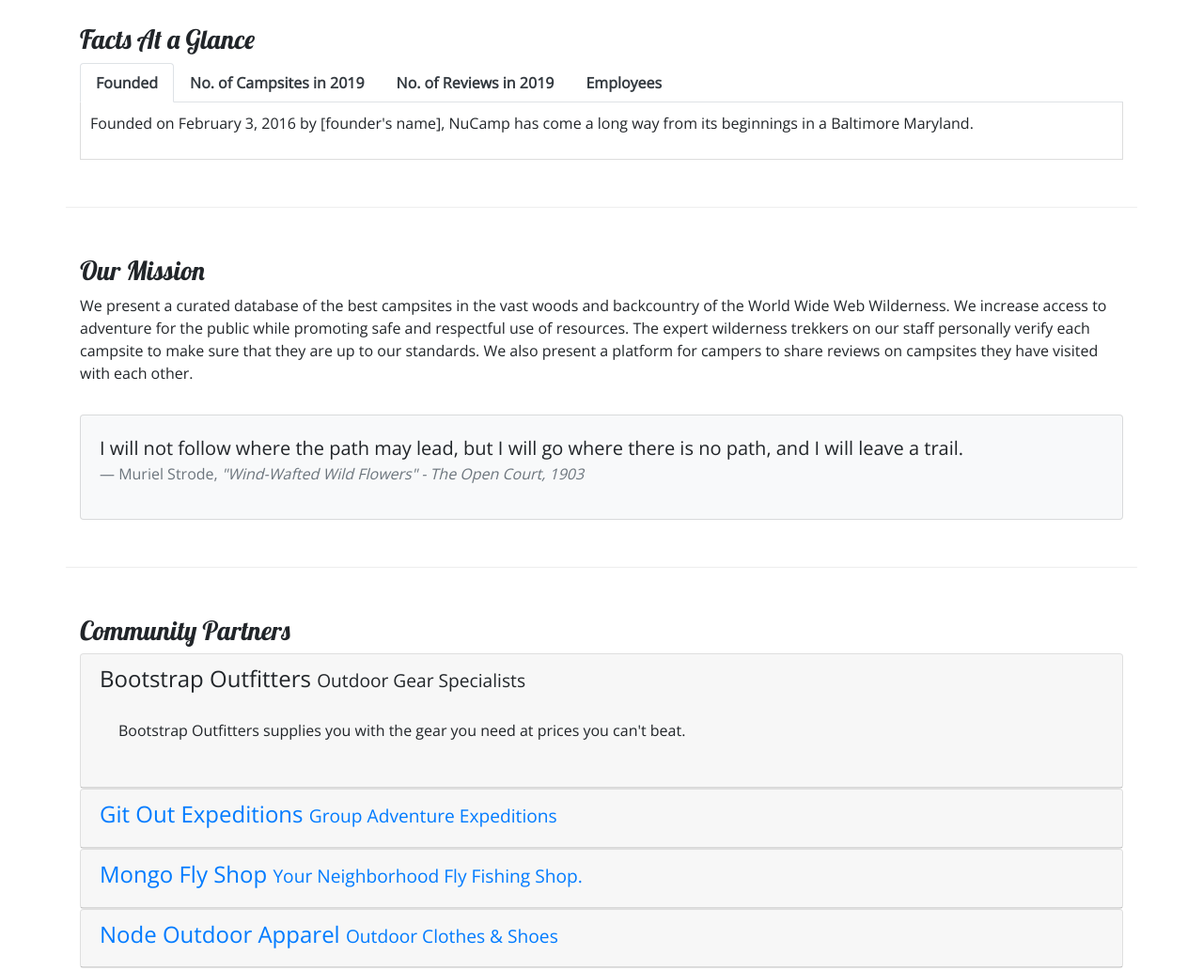
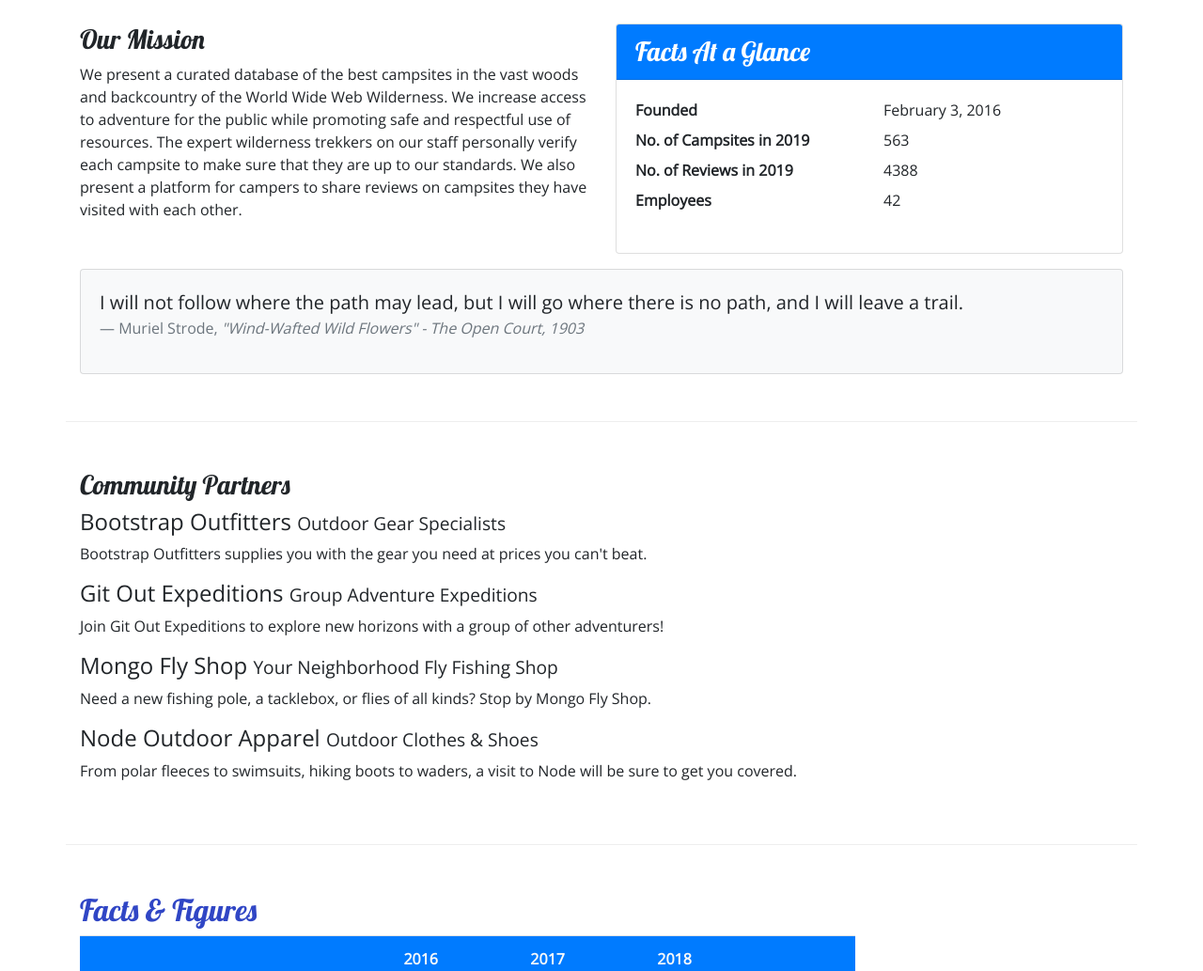
Before and after one commit to raksah/git-test, a website: page aboutus.html in a window 1280 px wide. Shown: the part 380-1413 px from the top of the page at 94% size. Drawn offline with nearby package versions, Linux system fonts and the light colour scheme.

Commit message:
week-03-workshop

```diff
--- a/aboutus.html
+++ b/aboutus.html
@@ -46,7 +46,8 @@
                     <li class="nav-item active"><a class="nav-link" href="#"><i class="fa fa-info fa-lg"></i> About</a>
                     </li>
                     <li class="nav-item"><a class="nav-link" href="#"><i class="fa fa-list fa-lg"></i> Sites</a></li>
-                        <li class="nav-item"><a class="nav-link" href="contactus.html"><i class="fa fa-address-card fa-lg"></i>
+                    <li class="nav-item"><a class="nav-link" href="contactus.html"><i
+                                class="fa fa-address-card fa-lg"></i>
                             Contact</a></li>
                 </ul>
             </div>
@@ -64,52 +65,38 @@
                 <hr />
             </div>
         </div>
+
         <div class="row row-content">
-                <div class="col-12">
-                    <h3>Facts At a Glance</h3>
-                    <ul class="nav nav-tabs ">
-                        <li class="nav-item">
-                            <a class="nav-link active text-dark font-weight-bold" href="#founded" role="tab" data-toggle="tab">Founded</a>
-                        </li>
-                        <li class="nav-item">
-                            <a class="nav-link text-dark font-weight-bold" href="#nofcampsites" role="tab" data-toggle="tab">No. of Campsites in 2019</a>
-                        </li>
-                        <li class="nav-item">
-                            <a class="nav-link text-dark font-weight-bold" href="#nofreviews" role="tab" data-toggle="tab">No. of Reviews in 2019</a>
-                        </li>
-                        <li class="nav-item">
-                            <a class="nav-link text-dark font-weight-bold" href="#employees" role="tab" data-toggle="tab">Employees</a>
-                        </li>
-                    </ul>
-                    <div class="tab-content">
-                        <div role="tabpanel" class="tab-pane fade show active" id="founded">
-                            <p class="d-none d-sm-block">Founded on February 3, 2016 by [founder's name], NuCamp has come a long way from its beginnings in a Baltimore Maryland.
-                            </p>
+            <div class="col-sm-6 col">
+                <h3>Our Mission</h3>
+                <p>We present a curated database of the best campsites in the vast woods and backcountry of the World
+                    Wide Web Wilderness. We increase access to adventure for the public while promoting safe and
+                    respectful use of resources. The expert wilderness trekkers on our staff personally verify each
+                    campsite to make sure that they are up to our standards. We also present a platform for campers to
+                    share reviews on campsites they have visited with each other.</p>
             </div>
-                        <div role="tabpanel" class="tab-pane fade" id="nofcampsites">
-                            <p class="d-none d-sm-block">In 2019 we had over 563 Campsites and had been serving customers all over the United States.
-                            </p>
-                        </div>
-                        <div role="tabpanel" class="tab-pane fade" id="nofreviews">
-                            <p class="d-none d-sm-block">We have been feartured on the US Forest and Wildress websiste. Moreover, in 2019 we received 4388 postive reviewes from our customers which is a testimony to our excellent service.
-                            </p>
-                        </div>
-                        <div role="tabpanel" class="tab-pane fade" id="employees">
-                            <p class="d-none d-sm-block">We crrently are a team of 42 proffessionals and we are here to assist you in anyway we can.
-                            </p>
+            <div class="col-sm-6">
+                <div class="card">
+                    <h3 class="card-header bg-primary text-white">Facts At a Glance</h3>
+                    <div class="card-body">
+                        <dl class="row">
+                            <dt class="col-6">Founded</dt>
+                            <dd class="col-6">February 3, 2016</dd>
+                            <dt class="col-6">No. of Campsites in 2019</dt>
+                            <dd class="col-6">563</dd>
+                            <dt class="col-6">No. of Reviews in 2019</dt>
+                            <dd class="col-6">4388</dd>
+                            <dt class="col-6">Employees</dt>
+                            <dd class="col-6">42</dd>
+                        </dl>
                     </div>
                 </div>
-                </div>
-            </div>
-            <div class="row row-content">
-                <div class="col-12">
-                    <h3>Our Mission</h3>
-                    <p>We present a curated database of the best campsites in the vast woods and backcountry of the World Wide Web Wilderness. We increase access to adventure for the public while promoting safe and respectful use of resources. The expert wilderness trekkers on our staff personally verify each campsite to make sure that they are up to our standards. We also present a platform for campers to share reviews on campsites they have visited with each other.</p>
             </div>
             <div class="col">
                 <div class="card bg-light mt-3">
                     <blockquote class="blockquote card-body">
-                            <p class="mb-0">I will not follow where the path may lead, but I will go where there is no path, and I will leave a trail.</p>
+                        <p class="mb-0">I will not follow where the path may lead, but I will go where there is no path,
+                            and I will leave a trail.</p>
                         <footer class="blockquote-footer">Muriel Strode,
                             <cite title="Source Tittle">"Wind-Wafted Wild Flowers" - The Open Court, 1903
                             </cite>
@@ -122,71 +109,18 @@
         <div class="row row-content">
             <div class="col-12">
                 <h3>Community Partners</h3>
-                    <div id="accordion">
-                        <div class="card">
-                            <div role="tab" class="card-header">
-                                <h4>
-                                    <a data-toggle="collapse" data-target="#bootstrap">
-                                        Bootstrap Outfitters <small>Outdoor Gear Specialists</small>
-                                    </a>
-                                </h4>
-                                <div class="collapse show" id="bootstrap" data-parent="#accordion">
-                                    <div class="card-body">
+                <h4>Bootstrap Outfitters <small>Outdoor Gear Specialists</small></h4>
                 <p class="d-none d-sm-block">Bootstrap Outfitters supplies you with the gear you need at prices you
                     can't beat.</p>
-                                    </div>
-                                </div>
-                            </div>
-                        </div>
-
-                        <div class="card">
-                            <div role="tab" class="card-header">
-                                <h4>
-                                    <a class="collapsed" data-toggle="collapse" data-target="#git">
-                                        Git Out Expeditions <small>Group Adventure Expeditions</small>
-                                    </a>
-                                </h4>
-                                <div class="collapse" id="git" data-parent="#accordion">
-                                    <div class="card-body">
+                <h4>Git Out Expeditions <small>Group Adventure Expeditions</small></h4>
                 <p class="d-none d-sm-block">Join Git Out Expeditions to explore new horizons with a group of other
                     adventurers!</p>
-                                    </div>
-                                </div>
-                            </div>
-                        </div>
-
-                        <div class="card">
-                            <div role="tab" class="card-header">
-                                <h4>
-                                    <a class="collapsed" data-toggle="collapse" data-target="#mongo">
-                                        Mongo Fly Shop <small>Your Neighborhood Fly Fishing Shop.</small>
-                                    </a>
-                                </h4>
-                                <div class="collapse" id="mongo" data-parent="#accordion">
-                                    <div class="card-body">
-                                        <p class="d-none d-sm-block">Need a new fishing pole, a tacklebox, or flies of all kinds? Stop by
-                                            Mongo Fly Shop.</p>
-                                    </div>
-                                </div>
-                            </div>
-                        </div>
-
-                        <div class="card">
-                            <div role="tab" class="card-header">
-                                <h4>
-                                    <a class="collapsed" data-toggle="collapse" data-target="#node">
-                                        Node Outdoor Apparel <small>Outdoor Clothes & Shoes</small>
-                                    </a>
-                                </h4>
-                                <div class="collapse" id="node" data-parent="#accordion">
-                                    <div class="card-body">
-                                        <p class="d-none d-sm-block">From polar fleeces to swimsuits, hiking boots to waders, a visit to
-                                            Node will be sure to get you covered.</p>
-                                    </div>
-                                </div>
-                            </div>
-                        </div>
-                    </div>
+                <h4>Mongo Fly Shop <small>Your Neighborhood Fly Fishing Shop</small></h4>
+                <p class="d-none d-sm-block">Need a new fishing pole, a tacklebox, or flies of all kinds? Stop by Mongo
+                    Fly Shop.</p>
+                <h4>Node Outdoor Apparel <small>Outdoor Clothes & Shoes</small></h4>
+                <p class="d-none d-sm-block">From polar fleeces to swimsuits, hiking boots to waders, a visit to Node
+                    will be sure to get you covered.</p>
             </div>
         </div>
         <div class="row row-content">
@@ -195,14 +129,14 @@
                 <div class="table-responsive">
                     <table class="table table-striped">
                         <thead>
-                                <tr class="text-dark font-weight-bold">
+                            <tr class="bg-primary text-light">
                                 <th></th>
                                 <th>2016</th>
                                 <th>2017</th>
                                 <th>2018</th>
                             </tr>
                         </thead>
-                            <tbody class="text-dark">
+                        <tbody class="table-primary">
                             <tr>
                                 <th>Staff Wilderness Experts</th>
                                 <td>10</td>
@@ -242,14 +176,20 @@
                 </div>
                 <div class="col-6 col-sm-5 text-center">
                     <h5>Social</h5>
-                        <a class="btn btn-social-icon btn-instagram" href="http://instagram.com/"><i class="fa fa-instagram"></i></a>
-                        <a class="btn btn-socail-icon btn-facebook" href="http://facebook.com/"><i class="fa fa-facebook"></i></a>
-                        <a class="btn btn-social-icon btn-twitter" href="http://twitter.com/"><i class="fa fa-twitter"></i></a>
-                        <a class="btn btn-social-icon btn-google" href="http://youtube.com/"><i class="fa fa-youtube"></i></a>
+                    <a class="btn btn-social-icon btn-instagram" href="http://instagram.com/"><i
+                            class="fa fa-instagram"></i></a>
+                    <a class="btn btn-socail-icon btn-facebook" href="http://facebook.com/"><i
+                            class="fa fa-facebook"></i></a>
+                    <a class="btn btn-social-icon btn-twitter" href="http://twitter.com/"><i
+                            class="fa fa-twitter"></i></a>
+                    <a class="btn btn-social-icon btn-google" href="http://youtube.com/"><i
+                            class="fa fa-youtube"></i></a>
                 </div>
                 <div class="col-sm-4 text-center">
-                        <a role="button" class="btn btn-link" href="tel:+12065551234"><i class="fa fa-phone"></i> 1-206-555-1234</a><br>
-                    <a role="button" class="btn btn-link" href="mailto:campsite@nucamp.co"><i class="fa fa-envelope-o"></i> campsites@nucamp.co</a>
+                    <a role="button" class="btn btn-link" href="tel:+12065551234"><i class="fa fa-phone"></i>
+                        1-206-555-1234</a><br>
+                    <a role="button" class="btn btn-link" href="mailto:campsite@nucamp.co"><i
+                            class="fa fa-envelope-o"></i> campsites@nucamp.co</a>
                 </div>
             </div>
         </div>
```
Also changed, not shown: index.html (+0 -13 lines). Lines whose indentation alone changed are shown as unchanged.
